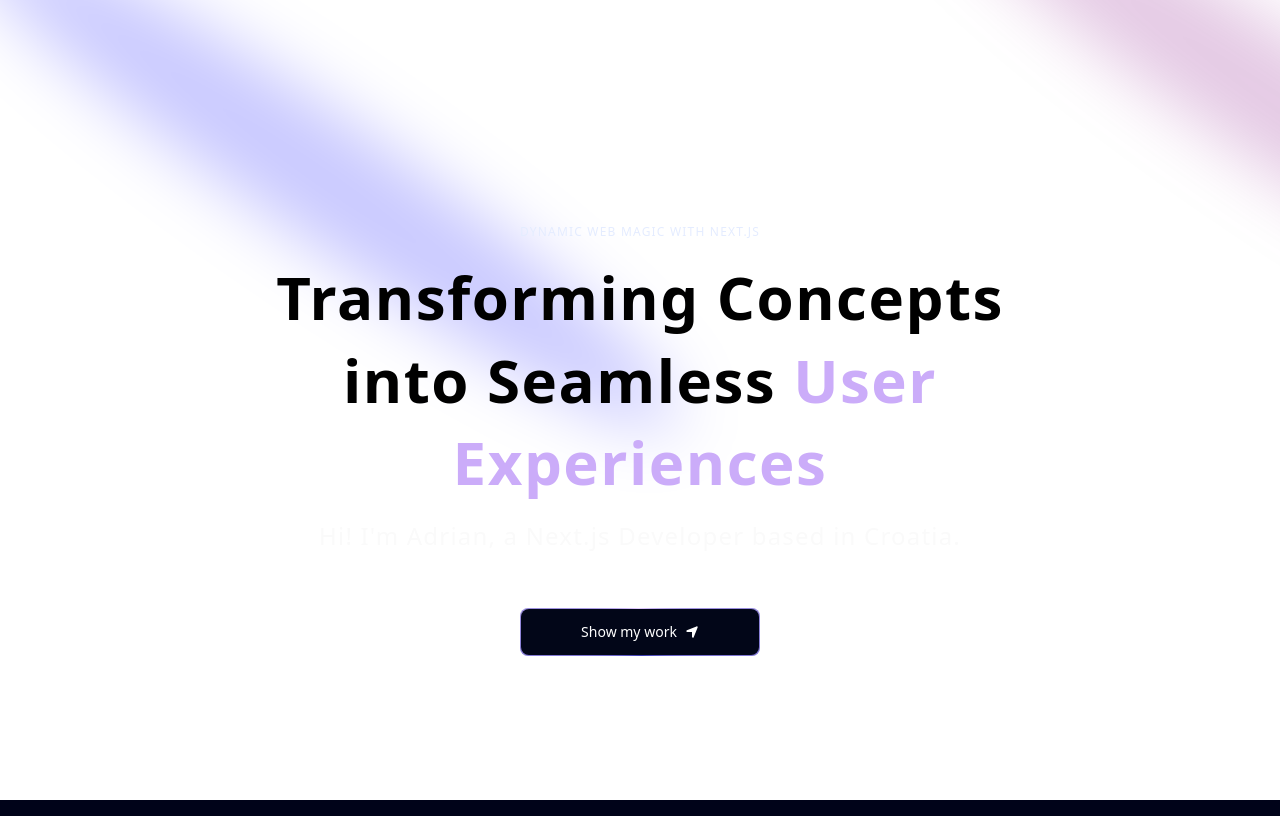
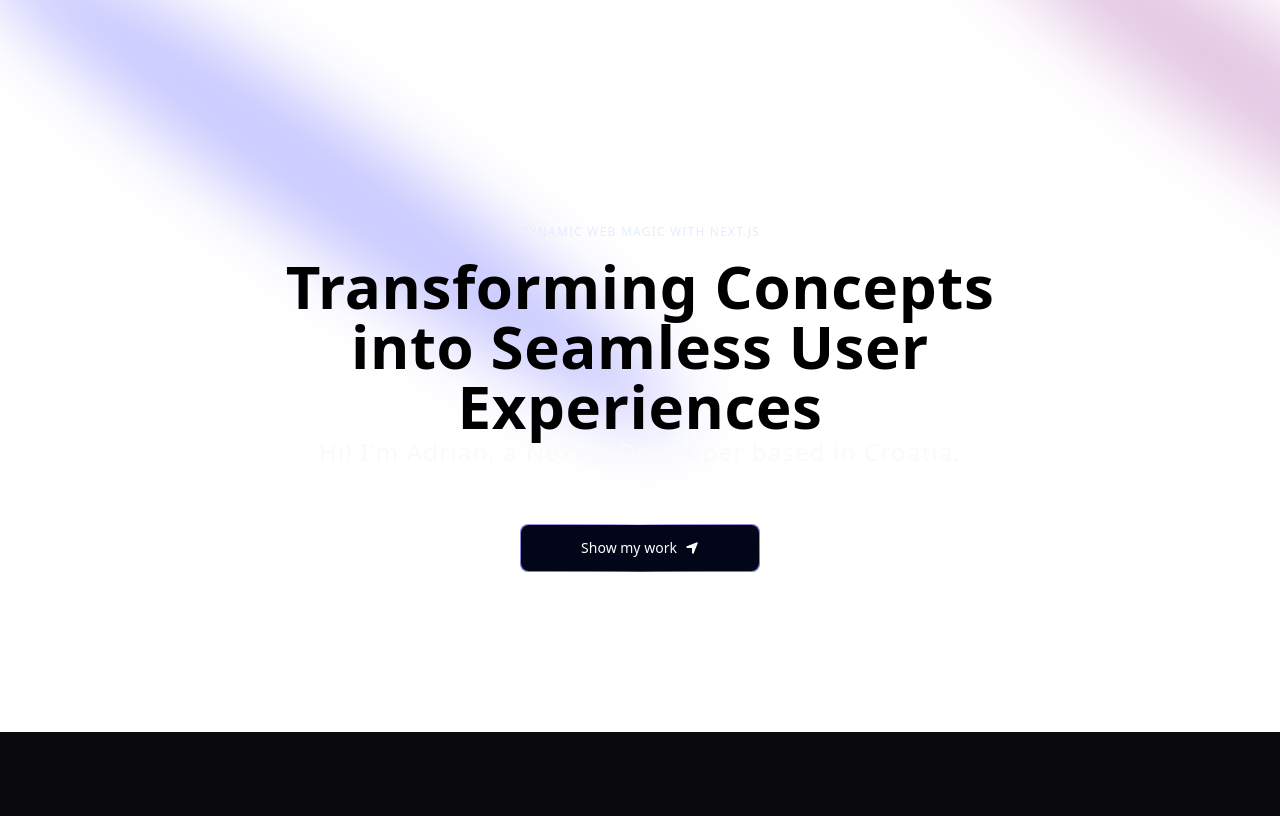
Before and after one commit to grep-many/alex-portfolio, a Next.js app: page / in a window 1280 px wide. Built offline with nearby package versions, Linux system fonts and the light colour scheme.

Commit message:
feat(section/hero): add hero

```diff
--- a/components/hero.tsx
+++ b/components/hero.tsx
@@ -22,7 +22,7 @@ const Hero = () => {
        *  change bg color to bg-black-100 and reduce grid color from
        *  0.2 to 0.03
        */}
-      <div className="dark:bg-black-100 dark:bg-grid-white/[0.03] bg-grid-black-100/[0.2] absolute top-0 left-0 flex h-screen w-full items-center justify-center bg-white">
+      <div className="bg-blue-900 dark:bg-black-100 dark:bg-grid-white/[0.03] bg-grid-black-100/[0.2] absolute top-0 left-0 flex h-screen w-full items-center justify-center bg-white">
         {/* Radial gradient for the container to give a faded look */}
         <div
           // chnage the bg to bg-black-100, so it matches the bg color and will blend in
--- a/components/ui/TextGenerateEffect.tsx
+++ b/components/ui/TextGenerateEffect.tsx
@@ -6,23 +6,27 @@ import { cn } from "@/lib/utils";
 export const TextGenerateEffect = ({
   words,
   className,
+  filter = true,
+  duration = 0.5,
 }: {
   words: string;
   className?: string;
+  filter?: boolean;
+  duration?: number;
 }) => {
   const [scope, animate] = useAnimate();
   let wordsArray = words.split(" ");
   useEffect(() => {
-    console.log(wordsArray);
     animate(
       "span",
       {
         opacity: 1,
+        filter: filter ? "blur(0px)" : "none",
       },
       {
-        duration: 2,
+        duration: duration ? duration : 1,
         delay: stagger(0.2),
-      }
+      },
     );
   }, [scope.current]);
 
@@ -33,9 +37,10 @@ export const TextGenerateEffect = ({
           return (
             <motion.span
               key={word + idx}
-              // change here if idx is greater than 3, change the text color to #CBACF9
-              className={` ${idx > 3 ? "text-purple" : "dark:text-white text-black"
-                } opacity-0`}
+              className={cn(className,"text-black opacity-0 dark:text-white")}
+              style={{
+                filter: filter ? "blur(10px)" : "none",
+              }}
             >
               {word}{" "}
             </motion.span>
@@ -47,10 +52,8 @@ export const TextGenerateEffect = ({
 
   return (
     <div className={cn("font-bold", className)}>
-      {/* mt-4 to my-4 */}
-      <div className="my-4">
-        {/* remove  text-2xl from the original */}
-        <div className=" dark:text-white text-black leading-snug tracking-wide">
+      <div className="mt-4">
+        <div className="text-2xl leading-snug tracking-wide text-black dark:text-white">
           {renderWords()}
         </div>
       </div>
```
